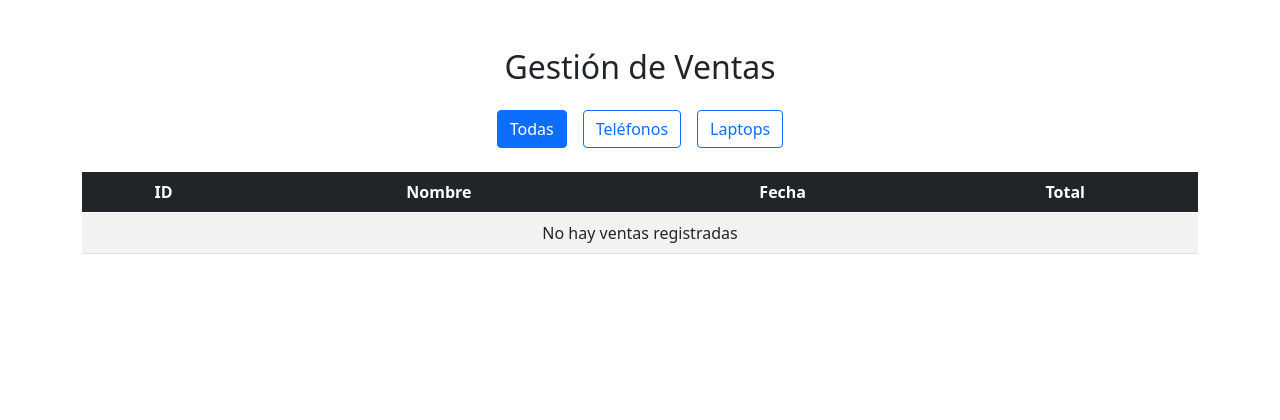
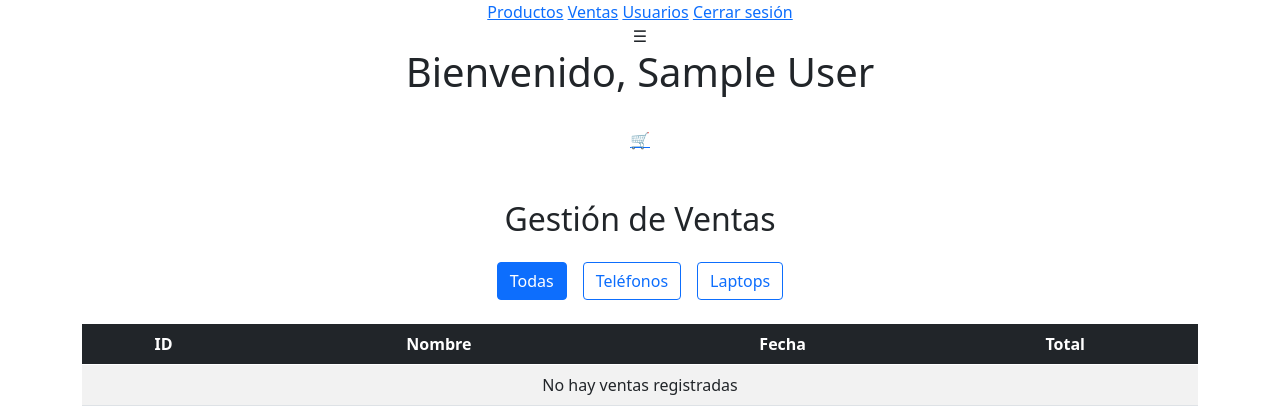
Before and after one commit to darlenys28/proyecto, a Flask app: page /venta in a window 1280 px wide. Shown: the top 420 px of the page. Run offline with Flask 3, Linux system fonts and the light colour scheme; the visitor is signed in with stand-in values (Sample User, id 1); data that the repository does not hold is empty; some libraries are stand-ins or nearby versions.

Commit message:
cambios admin

```diff
--- a/src/templates/venta.html
+++ b/src/templates/venta.html
@@ -3,6 +3,27 @@
 {% block title %}Ventas - Administrador{% endblock %}
 
 {% block body %}
+
+<header>
+    <!-- 📦 MENÚ DESPLEGABLE -->
+    <div id="menu" class="menu">
+        <a href="admin/productos">Productos</a>
+        <a href="/venta">Ventas</a>
+        <a href="/usuario">Usuarios</a>
+        <a href="{{ url_for('logout') }}">Cerrar sesión</a>
+    </div>
+    <span class="icon menu-btn" onclick="toggleMenu()">☰</span>
+
+    <h1>Bienvenido, {{ current_user.fullname }}</h1>
+    <!-- <a class="btn btn-secondary" href="{{ url_for('logout') }}">Logout</a> -->
+    <br>
+
+    <a href="{{ url_for('carrito') }}">
+        <span class="icon">🛒</span>
+    </a>
+
+</header>
+
 
 <div class="container mt-5">
 
```
